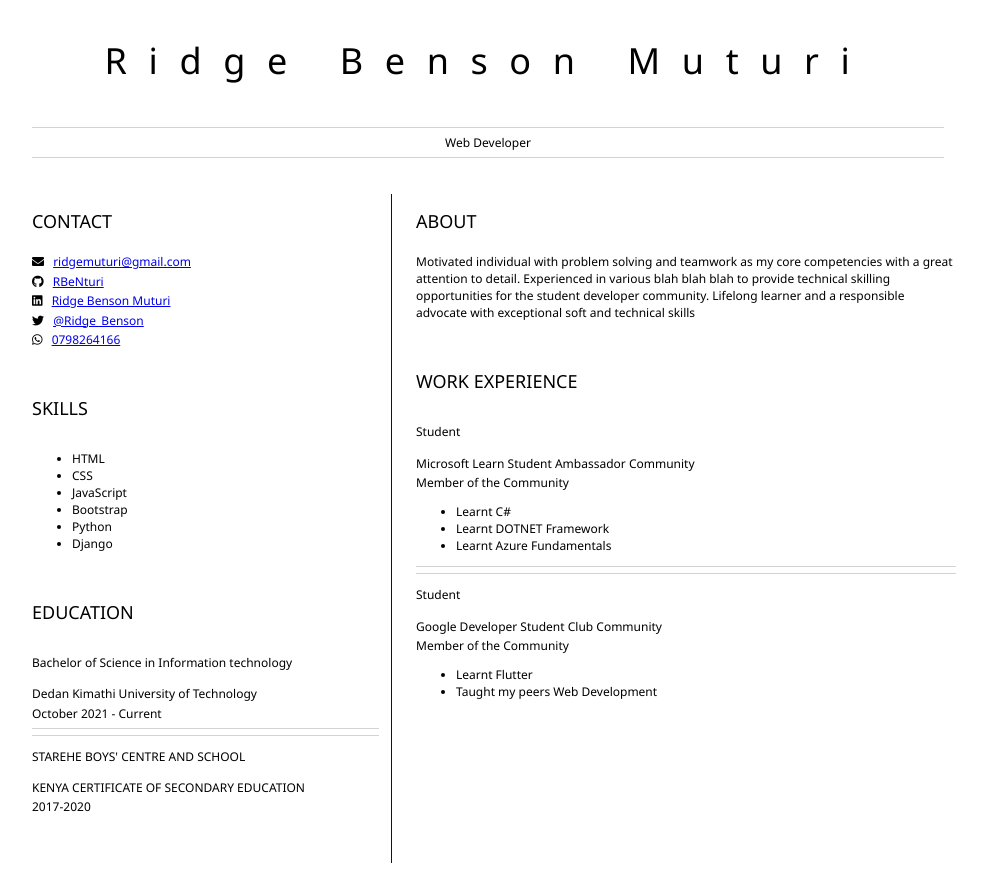
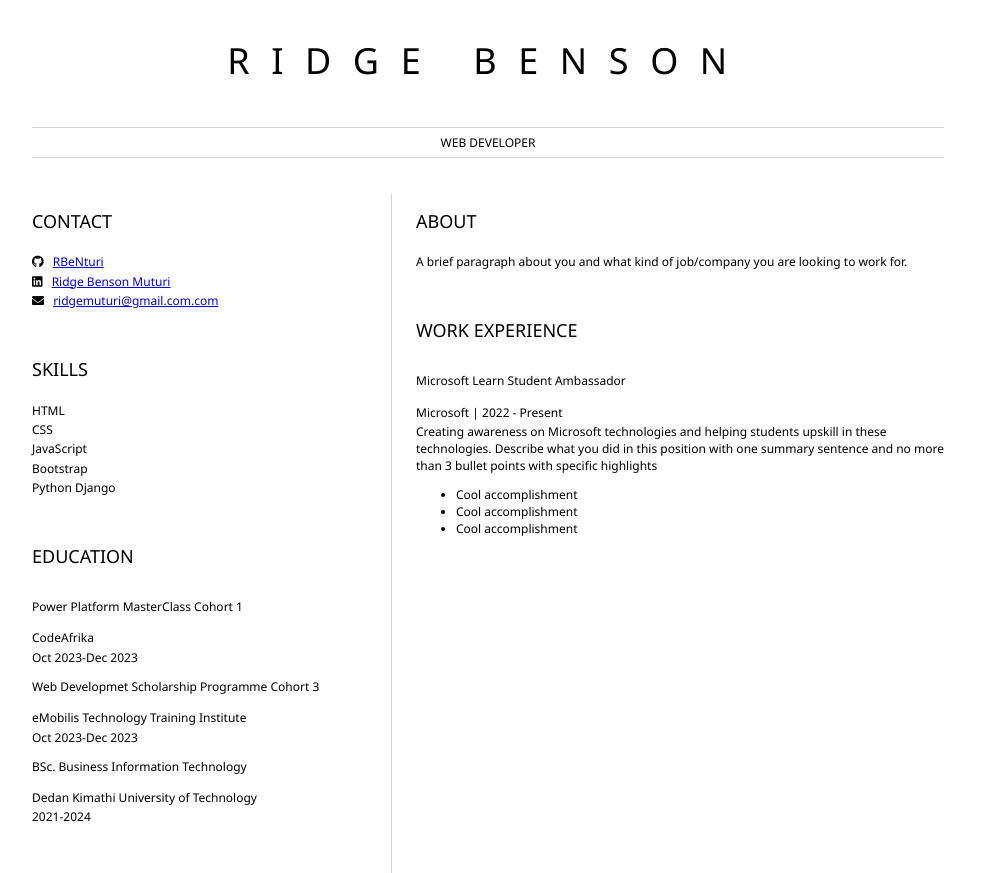
Before and after one commit to ridgebenson/Resume, a plain HTML site: page index.html in a window 1280 px wide. Shown: the whole page, without its empty margins (152-1139 px from the left). Drawn offline with Linux system fonts and the light colour scheme.

Commit message:
Updated files

```diff
--- a/index.html
+++ b/index.html
@@ -1,16 +1,18 @@
 <html>
 <head>
 <link href="style.css" rel="stylesheet">
-		<title>Ridge Benson</title>
 <link rel="stylesheet" href="https://cdnjs.cloudflare.com/ajax/libs/font-awesome/5.15.4/css/all.min.css">
+<title>Ridge Benson's Resume</title>
 </head>
+
+
 
 	<body>
 <header id="header">
 <!-- resume header with your name and title -->
-			<h1>Ridge Benson Muturi</h1>
+<h1>RIDGE BENSON</h1>
 <hr>
-				Web Developer
+			WEB DEVELOPER
 <hr>
 </header>
 <main>
@@ -19,61 +21,50 @@
 <h2>CONTACT</h2>
 <!-- contact info including social media -->
 <p>
-                        <i class="fa fa-envelope" aria-hidden="true"></i>
-                        <a href="mailto:ridgemuturi@gmail.com">ridgemuturi@gmail.com</a>
-                    </p>
-                    <p>
     <i class="fab fa-github" aria-hidden="true"></i>
     <a href="https://github.com/RBeNturi">RBeNturi</a>
     </p>
     <p>
     <i class="fab fa-linkedin" aria-hidden="true"></i>
-                        <a href="https://www.linkedin.com/in/ridge-benson-muturi-b90911244/">Ridge Benson Muturi</a>
+    <a href="https://www.linkedin.com/in/ridge-benson-muturi-b90911244">Ridge Benson Muturi</a>
     </p>
 <p>
-                        <i class="fab fa-twitter" aria-hidden="true"></i>
-                        <a href="https://twitter.com/Ridge_Benson">@Ridge_Benson</a>
+    <i class="fa fa-envelope" aria-hidden="true"></i>
+    <a href="mailto:ridgemuturi@gmail.com">ridgemuturi@gmail.com.com</a>
 </p>
-					<p>
-                        <i class="fab fa-whatsapp" aria-hidden="true"></i>
-                        <a href="https://wa.me/+254798264166">0798264166</a>
-                    </p>
-					<!-- <p>
-                        <i class="fab fa-telephone" aria-hidden="true">0798264166</i>
-                    </p> -->
 </section>
 <section>
 <h2>SKILLS</h2>
 <!-- your skills -->
-                    <p>
-						<ul>
-							<li>HTML</li>
-							<li>CSS</li>
-							<li>JavaScript</li>
-							<li>Bootstrap</li>
-							<li>Python</li>
-							<li>Django</li>
-					</ul>
-					</p>
+<p>HTML</p>
+<p>CSS</p>
+<p>JavaScript</p>
+<p>Bootstrap</p>
+<p>Python Django</p>
 </section>
 <section>
 <h2>EDUCATION</h2>
 <!-- your education -->
-                    <h3>Bachelor of Science in Information technology </h3>
+<h3>Power Platform MasterClass Cohort 1</h3>
+<p>
+		CodeAfrika
+</p>
+<p>
+		Oct 2023-Dec 2023
+</p>
+<h3>Web Developmet Scholarship Programme Cohort 3</h3>
+<p>
+		eMobilis Technology Training Institute
+</p>
+<p>
+		Oct 2023-Dec 2023
+</p>
+<h3>BSc. Business Information Technology</h3>
 <p>
 		Dedan Kimathi University of Technology
 </p>
 <p>
-						October 2021 - Current
-						<hr>
-						<hr>
-					</p>
-					<h3>STAREHE BOYS' CENTRE AND SCHOOL</h3>
-					<p>
-						KENYA CERTIFICATE OF SECONDARY EDUCATION
-					</p>
-					<p>
-						2017-2020
+		2021-2024
 </p>
 </section>
 </article>
@@ -81,35 +72,23 @@
 <section>
 <h2>ABOUT</h2>
 <!-- about you -->
-                    <p>Motivated individual with problem solving and teamwork as my core competencies with a great attention to detail. Experienced in various blah blah blah to provide technical skilling opportunities for the student developer community. Lifelong learner and a responsible advocate with exceptional soft and technical skills</p>
+<p>A brief paragraph about you and what kind of job/company you are looking to work for.</p>
 </section>
 <section>
 <h2>WORK EXPERIENCE</h2>
 <!-- your work experience -->
-                    <h3>Student</h3>
+<h3>Microsoft Learn Student Ambassador</h3>
 <p>
-							Microsoft Learn Student Ambassador Community
+		Microsoft | 2022 - Present
 </p>
 <p>
-							Member of the Community
+	Creating awareness on Microsoft technologies and helping students upskill in these technologies.
+    Describe what you did in this position with one summary sentence and no more than 3 bullet points with specific highlights
 </p>
 <ul>
-							<li>Learnt C#</li>
-							<li>Learnt DOTNET Framework</li>
-							<li>Learnt Azure Fundamentals</li>
-					</ul>
-					<hr>
-					<hr>
-					<h3>Student</h3>
-					<p>
-							Google Developer Student Club Community
-					</p>
-					<p>
-							Member of the Community
-					</p>
-					<ul>
-							<li>Learnt Flutter</li>
-							<li>Taught my peers Web Development</li>
+<li>Cool accomplishment</li>
+<li>Cool accomplishment</li>
+<li>Cool accomplishment</li>
 </ul>
 </section>
 </article>
--- a/style.css
+++ b/style.css
@@ -11,10 +11,14 @@ h1 {
     padding-bottom: 1em;
 }
 
+
+
 h2 {
     font-size: 1.5em;
     padding-bottom: 1em;
 }
+
+
 
 h3 {
     font-size: 1em;
@@ -53,5 +57,5 @@ h3 {
     margin-bottom: 0;
 }
 #mainLeft {
-        border-right: 1px solid rgb(19, 20, 20);
+    border-right: 1px solid lightgray;
 }
```
Also changed, not shown: 1 other file. Lines whose indentation alone changed are shown as unchanged.
